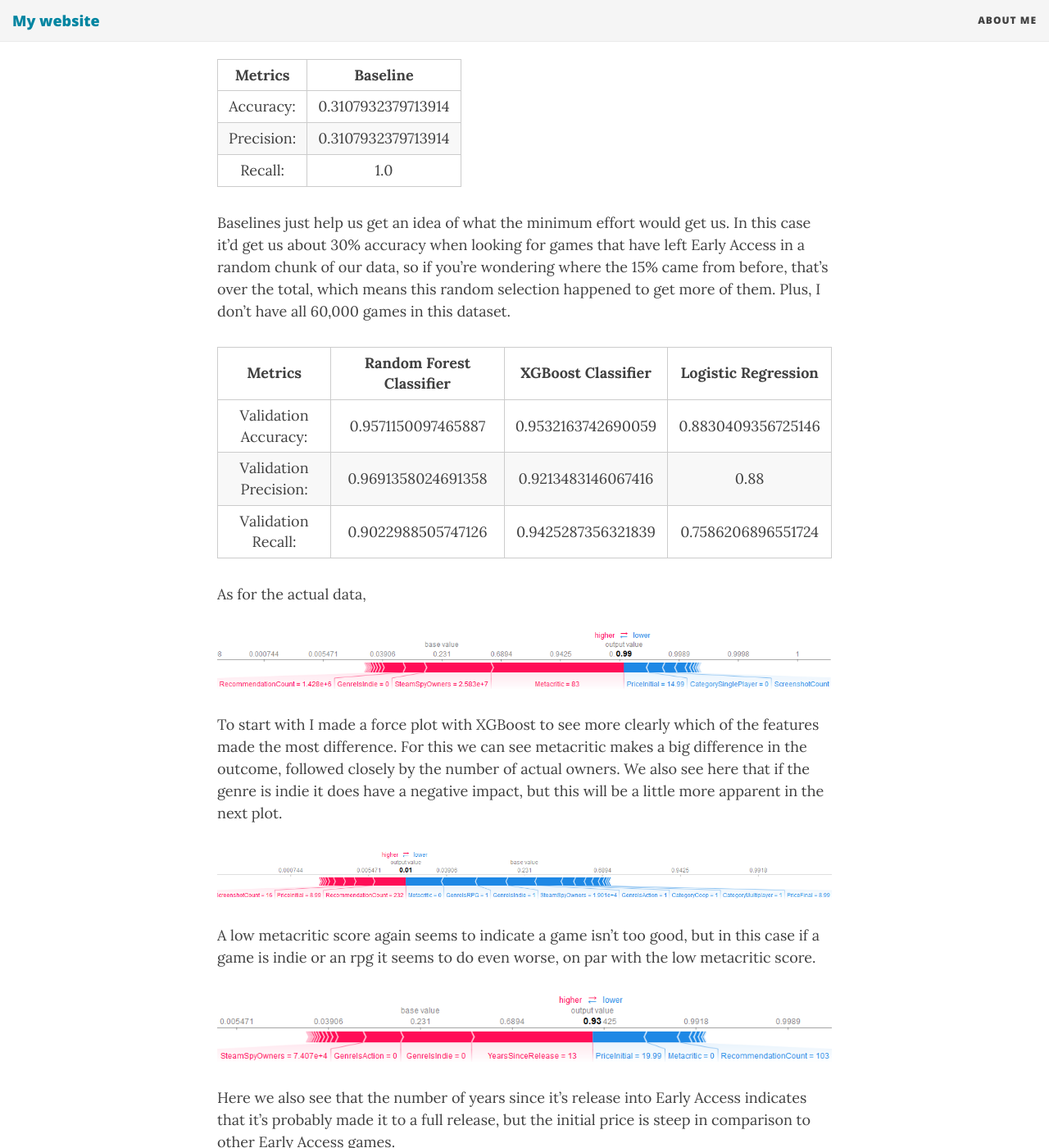
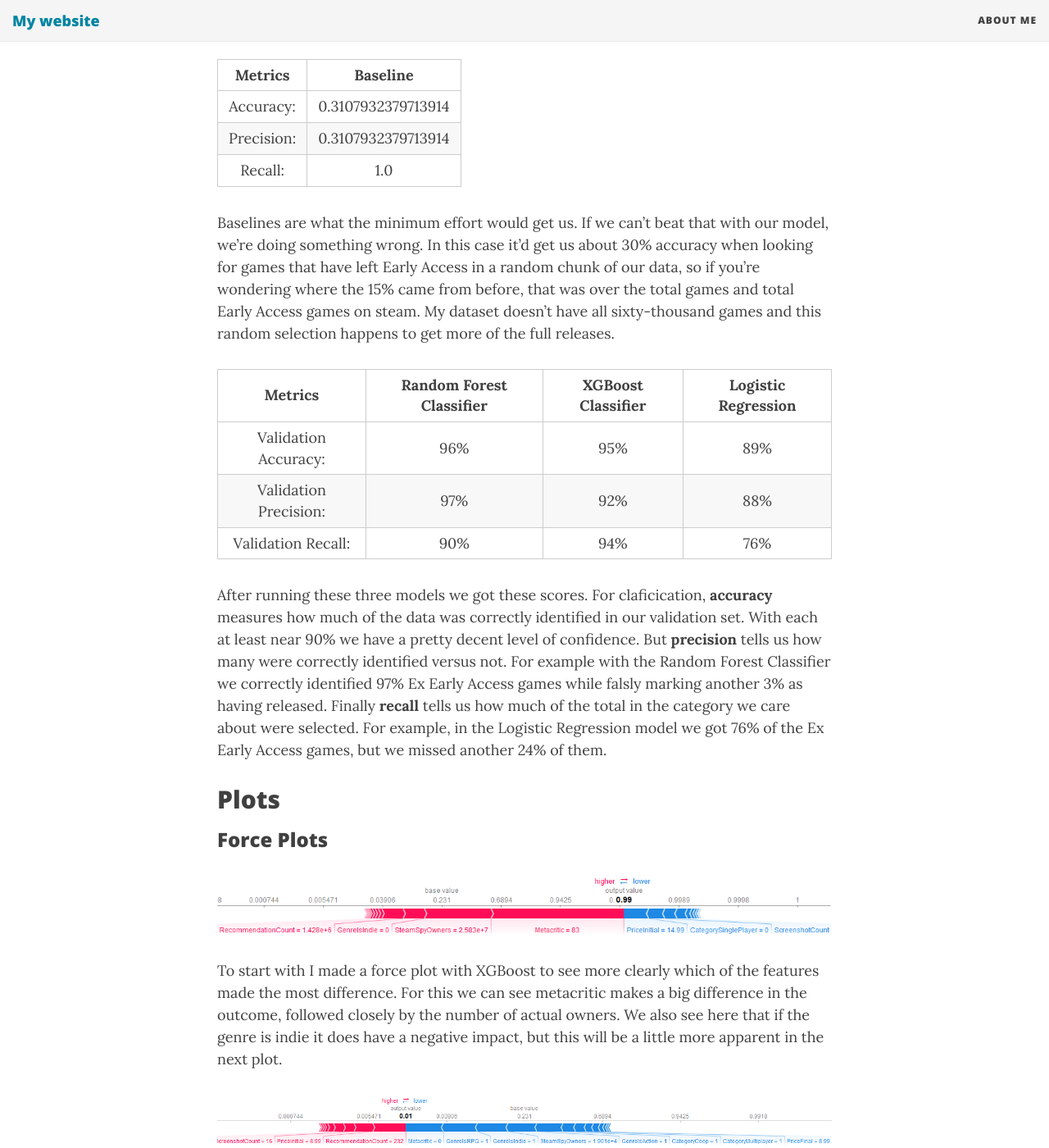
Before and after one commit to JoshuaPMallory/JoshuaPMallory.github.io, a Jekyll site: the page built from _posts/2019-11-21-Ex-Early-Access-Probability.md, in a window 1280 px wide and 1400 px high, scrolled down 954 px. Shown: the whole window at 82% size. Built offline with Jekyll 4.4.1, drawn with Linux system fonts in a browser that asks for light colours; nearby versions of some CDN libraries; some of the changed text lies outside the part shown.

Commit message:
Update to post

```diff
--- a/_posts/2019-11-21-Ex-Early-Access-Probability.md
+++ b/_posts/2019-11-21-Ex-Early-Access-Probability.md
@@ -27,16 +27,20 @@
 Precision:|0.3107932379713914
 Recall:|1.0
 
-Baselines just help us get an idea of what the minimum effort would get us. In this case it'd get us about 30% accuracy when looking for games that have left Early Access in a random chunk of our data, so if you're wondering where the 15% came from before, that's over the total, which means this random selection happened to get more of them. Plus, I don't have all 60,000 games in this dataset.
+Baselines are what the minimum effort would get us. If we can't beat that with our model, we're doing something wrong. In this case it'd get us about 30% accuracy when looking for games that have left Early Access in a random chunk of our data, so if you're wondering where the 15% came from before, that was over the total games and total Early Access games on steam. My dataset doesn't have all sixty-thousand games and this random selection happens to get more of the full releases.
 
 
 Metrics|Random Forest Classifier|XGBoost Classifier|Logistic Regression
 :-----:|:----------------------:|:----------------:|:-----------------:
-Validation Accuracy:|0.9571150097465887|0.9532163742690059|0.8830409356725146
-Validation Precision:|0.9691358024691358|0.9213483146067416|0.88
-Validation Recall:|0.9022988505747126|0.9425287356321839|0.7586206896551724
+Validation Accuracy:|96%|95%|89%
+Validation Precision:|97%|92%|88%
+Validation Recall:|90%|94%|76%
 
-As for the actual data,
+After running these three models we got these scores. For claficication, **accuracy** measures how much of the data was correctly identified in our validation set. With each at least near 90% we have a pretty decent level of confidence. But **precision** tells us how many were correctly identified versus not. For example with the Random Forest Classifier we correctly identified 97% Ex Early Access games while falsly marking another 3% as having released. Finally **recall** tells us how much of the total in the category we care about were selected. For example, in the Logistic Regression model we got 76% of the Ex Early Access games, but we missed another 24% of them.
+
+## Plots
+
+### Force Plots
 
 ![force_plot](/img/row_0_force_plot.png){: .center-block :}
 
@@ -52,7 +56,7 @@
 
 [comment]: # (I might still try to use https://steam.internet.byu.edu/ too, since it claims to use all of Steam's game data.)
 
----
+### PDP Plots
 
 ![years_since_release](/img/pdp_isolate_years_since_release.png){: .center-block :}
 
@@ -72,42 +76,16 @@
 
 ![year_meta](/img/pdp_interact_year_meta.png){: .center-block :}
 
+Probably the most interesting one here for the interact plots. We have Metacritic on the y axis and the years since a game's release on the x axis. So what we're seeing is that if a game is scoring highly, it's very likely to release. If a game is taking awhile, it _can_ become more likely to release, but not to the same level. When both are combined however, it's significantly more likely.
 
+At around the nine year mark though we start hitting the outliers that overwhelm this graph and pull it out to the right, there's maybe about 11 of them in total.
 
+### Unfortunately...
+![Nice_try](/img/nice_try.jpg){: .center-block :}
 
+It didn't work out.
 
-
-
-
-
-### Random Forest Classifier
-Here is where my findings on my Random Forest Classifier model will go.
-
-
-### Logistic Regression
-Here is where my findings on my Logistic Regression model will go.
-
-
-## Features that I've found made a difference
-Here I'll show a force plot or two, as well as a PDP plot and explain what we're looking at.
-
-
-
-
-
-### How it didn't work out
-
-
-
-
-
-
-## Other stuff?
-- Maybe I should block each type of game by it's genre?
-We could take each group based on it's genre and run the numbers, normalize them, and compare each genre's chances of releasing.
-
-- Asset flips
-
+The main problem I came to realize in my project was that I was using information from these games that I wouldn't have at the start of any game's Early Access. I wanted to know the probability that a game would actually survive to 1.0, but if I didn't have this information prior such as the metacritic score, I couldn't actually take any action with these models. Which makes them equivalent to Sterling engines; Very neat, but completely useless for any serious application.
 
 # Conclusion
-This is where my conclusion will go when it's actually ready to be written.
+The only way you're going to get something actionable from your data is if you actually work through the problem in your head, try to figure out what would tell you without machine learning in the first place, then try to test and be sure you're on the right track before you go out crafting a nice, well-lit, finely dug hole in the ground.
```
Also changed, not shown: img/nice_try.jpg (added).
